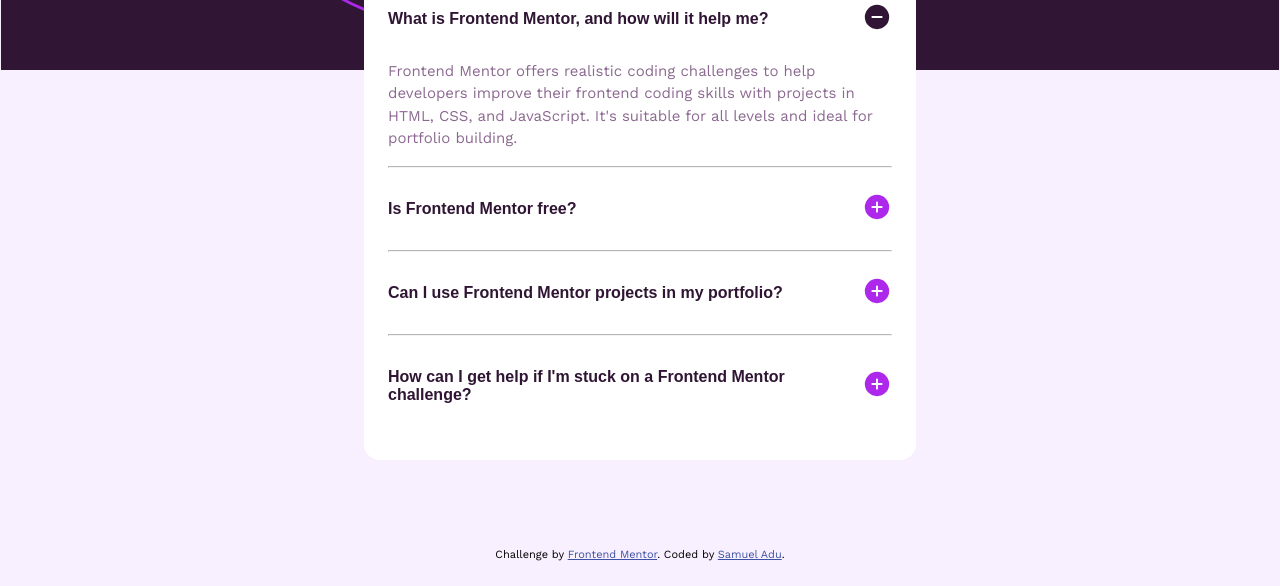
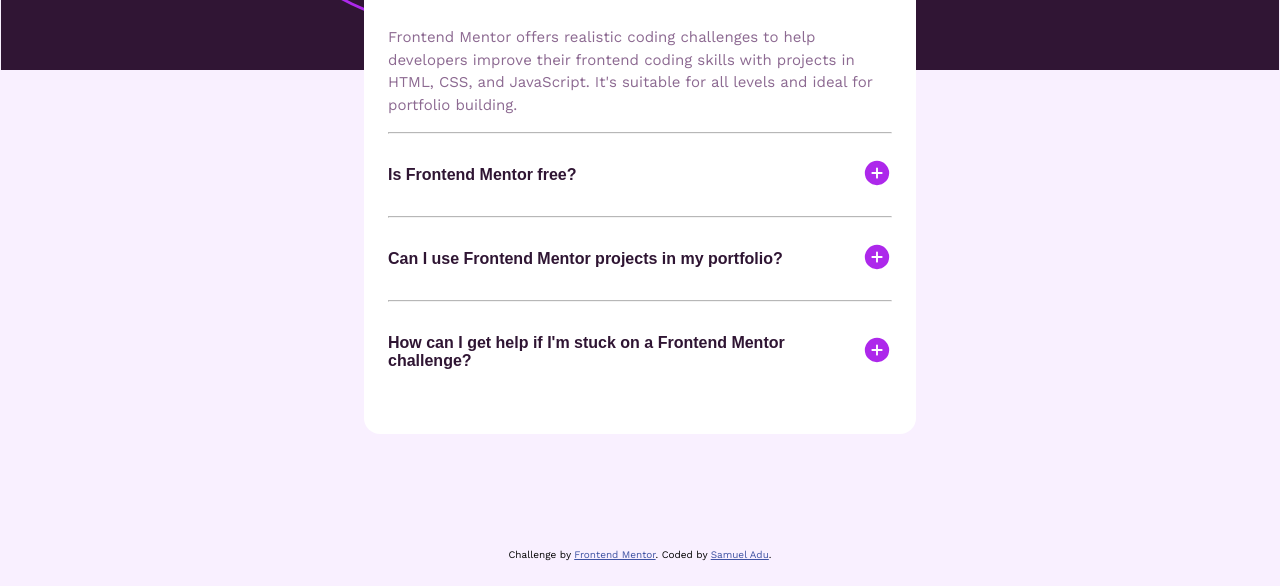
Before and after one commit to samuel-adu/faq-accordion, a plain HTML site: page index.html in a window 1280 px wide. Shown: the part 214-800 px from the top of the page. Drawn offline with Linux system fonts and the light colour scheme.

Commit message:
update attribution style

```diff
--- a/index.html
+++ b/index.html
@@ -17,8 +17,8 @@
     <script src="main.js" defer></script>
   </head>
   <body>
-    <div class="container">
-      <main class="main">
+    <main>
+      <div class="main">
         <header class="header">
           <img src="./assets/images/icon-star.svg" alt="" />
           <h1 class="heading">FAQs</h1>
@@ -101,8 +101,8 @@
             </p>
           </div>
         </div>
-      </main>
-    </div>
+      </div>
+    </main>
 
     <footer>
       <small class="attribution">
--- a/style.css
+++ b/style.css
@@ -35,9 +35,18 @@
   background-size: contain;
   background-position: top;
   display: flex;
+  flex-direction: column;
+  min-height: 100svh;
+}
+
+main {
+  min-height: calc(100svh - 70px);
+  display: flex;
   align-items: center;
   justify-content: center;
-  min-height: 100svh;
+  padding: 5rem 1.5rem;
+  max-width: 600px;
+  margin: auto;
 }
 
 img {
@@ -49,16 +58,9 @@
   opacity: 0.7;
 }
 
-.container {
-  padding-inline: 1.5rem;
-  padding: 1.5rem;
-  width: 100%;
-  max-width: 600px;
-}
-
 .main {
   background-color: var(--white);
-  padding: 1.5rem;
+  padding: 2rem 1.5rem;
   border-radius: 1rem;
   height: calc-size(auto);
 }
@@ -123,7 +125,7 @@
 }
 
 .attribution {
-  font-size: 11px;
+  font-size: 0.625rem;
   text-align: center;
 }
 
@@ -132,8 +134,7 @@
 }
 
 footer {
-  position: absolute;
-  bottom: 0;
+  text-align: center;
   padding: 1.5rem;
 }
 
```
